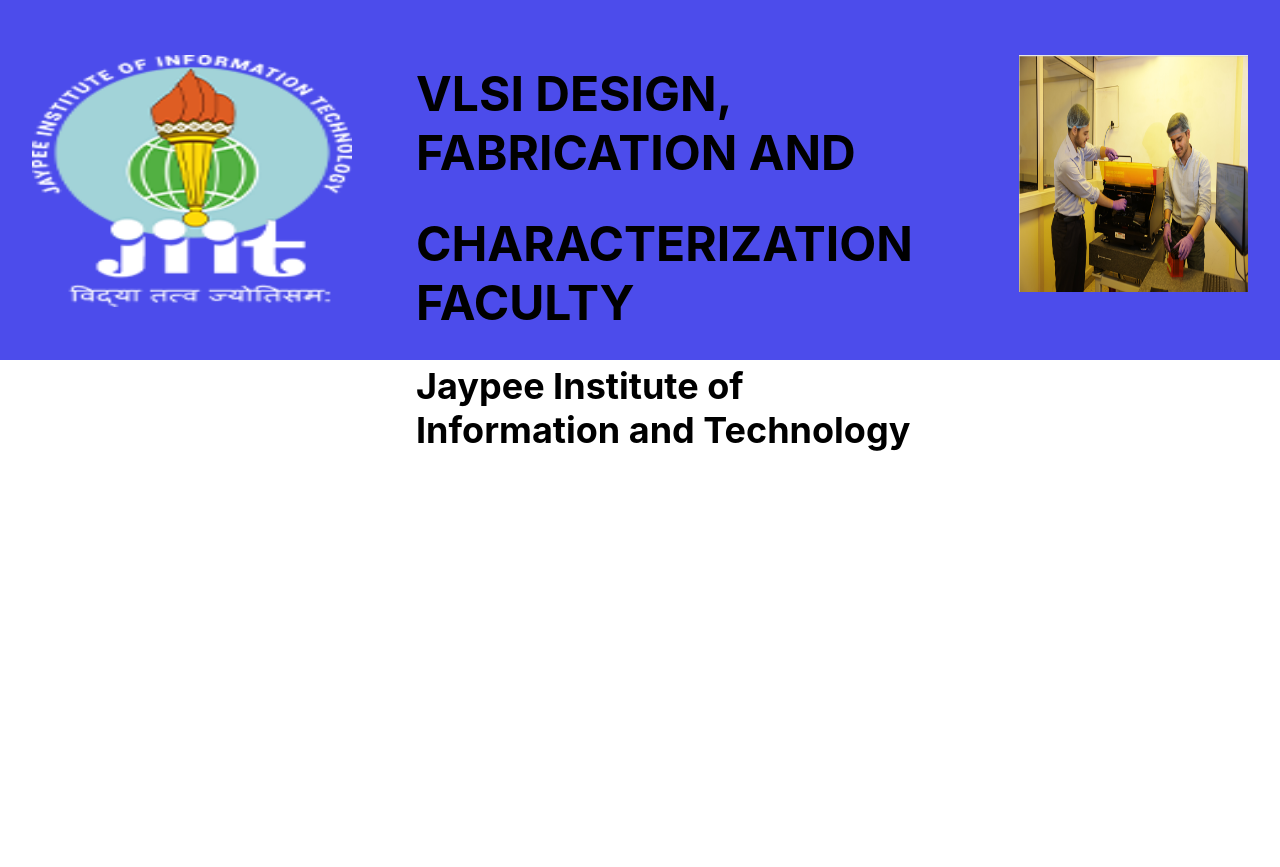
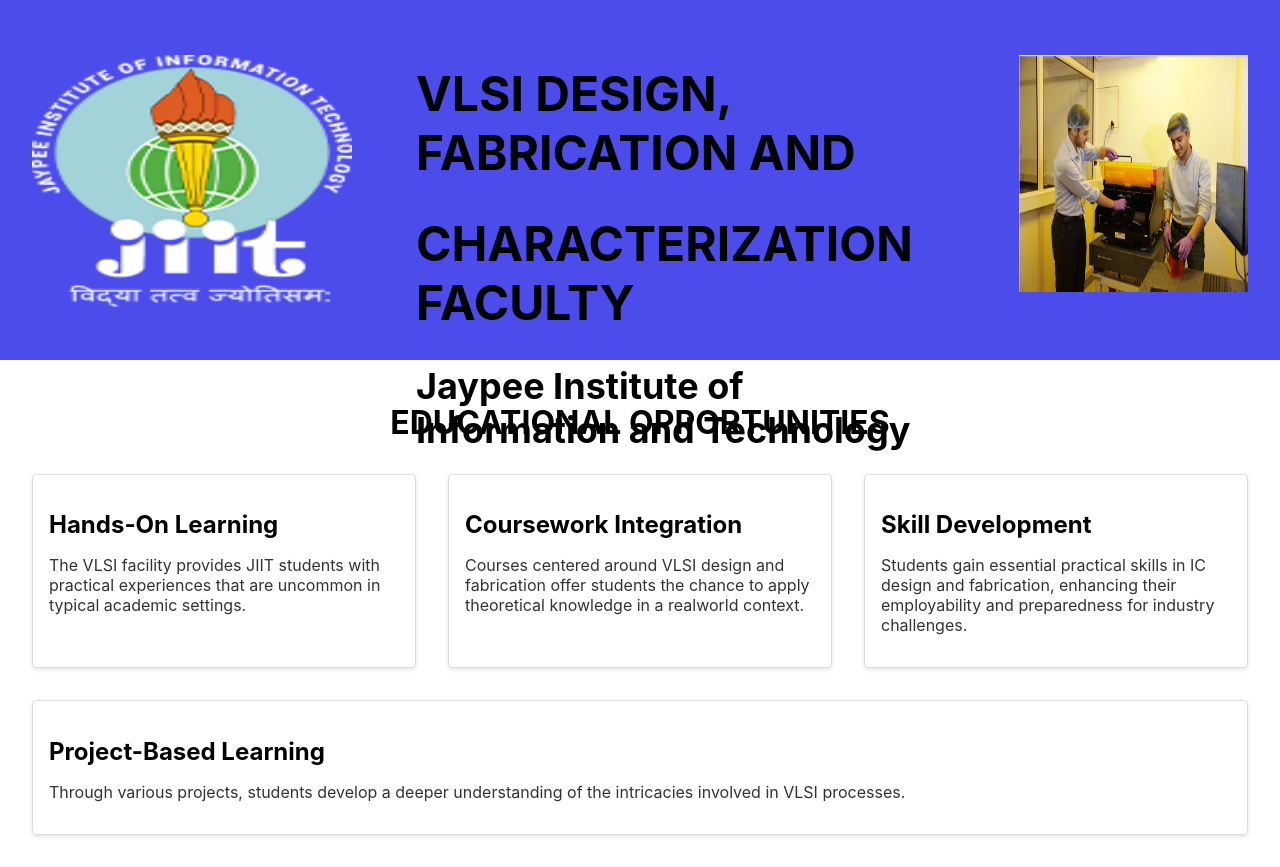
Before and after one commit to KhushiAgarwal22/vlsi-fab-jiit, a React (Create React App) app in the folder vlsi-fab/: page / in a window 1280 px wide. Before the commit the page ends 800 px from the top, so only its background shows below. Built offline with nearby package versions, Linux system fonts and the light colour scheme.

Commit message:
Added Edu oppur section

```diff
--- a/vlsi-fab/src/App.js
+++ b/vlsi-fab/src/App.js
@@ -1,11 +1,13 @@
-
+import React from 'react';
 import './App.css';
 import Header from './header/Header';
+import Body from './body/Body';
 
 function App() {
   return (
     <div className="App">
         <Header/>
+        <Body />
     </div>
   );
 }
--- /dev/null
+++ b/vlsi-fab/src/body/Body.css
@@ -0,0 +1,42 @@
+.body {
+    display: flex;
+    flex-direction: column;
+    align-items: center;
+    max-width: 100%;
+    padding: 16px;
+}
+
+.body-heading {
+    font-size: 2em;
+    margin-bottom: 16px;
+    text-align: center;
+    width: 100%;
+}
+
+.card-container {
+    display: flex;
+    flex-wrap: wrap;
+    justify-content: center;
+    width: 100%;
+}
+
+
+.card {
+    border: 1px solid #ddd;
+    border-radius: 4px;
+    padding: 16px;
+    margin: 16px;
+    box-shadow: 0 2px 4px rgba(0, 0, 0, 0.1);
+    min-width: 250px;
+    flex: 1;
+}
+
+.card-heading {
+    font-size: 1.5em;
+    margin-bottom: 8px;
+}
+
+.card-content {
+    font-size: 1em;
+    color: #333;
+}
--- /dev/null
+++ b/vlsi-fab/src/body/Body.jsx
@@ -0,0 +1,25 @@
+import React from "react";
+import Card from "./Card";
+import Educational from "./Educational";
+import "./Body.css";
+
+function CreateCard(education) {
+  return (
+    <Card
+      key={education.id}
+      heading={education.heading}
+      content={education.content}
+    />
+  );
+}
+
+function Body() {
+  return (
+    <div className="body">
+      <h2 className="body-heading">EDUCATIONAL OPPORTUNITIES</h2>
+      <div className="card-container">{Educational.map(CreateCard)}</div>
+    </div>
+  );
+}
+
+export default Body;
--- /dev/null
+++ b/vlsi-fab/src/body/Card.jsx
@@ -0,0 +1,13 @@
+import React from "react";
+import "./Body.css";
+
+function Card(props) {
+  return (
+    <div className="card">
+      <h2 className="card-heading">{props.heading}</h2>
+      <p className="card-content">{props.content}</p>
+    </div>
+  );
+}
+
+export default Card;
--- /dev/null
+++ b/vlsi-fab/src/body/Educational.js
@@ -0,0 +1,28 @@
+const Educational = [
+  {
+    id: 1,
+    heading: "Hands-On Learning",
+    content:
+      "The VLSI facility provides JIIT students with practical experiences that are uncommon in typical academic settings.",
+  },
+  {
+    id: 2,
+    heading: "Coursework Integration",
+    content:
+      "Courses centered around VLSI design and fabrication offer students the chance to apply theoretical knowledge in a realworld context.",
+  },
+  {
+    id: 3,
+    heading: "Skill Development",
+    content:
+      "Students gain essential practical skills in IC design and fabrication, enhancing their employability and preparedness for industry challenges.",
+  },
+  {
+    id: 4,
+    heading: "Project-Based Learning",
+    content:
+      "Through various projects, students develop a deeper understanding of the intricacies involved in VLSI processes.",
+  },
+];
+
+export default Educational;
```
